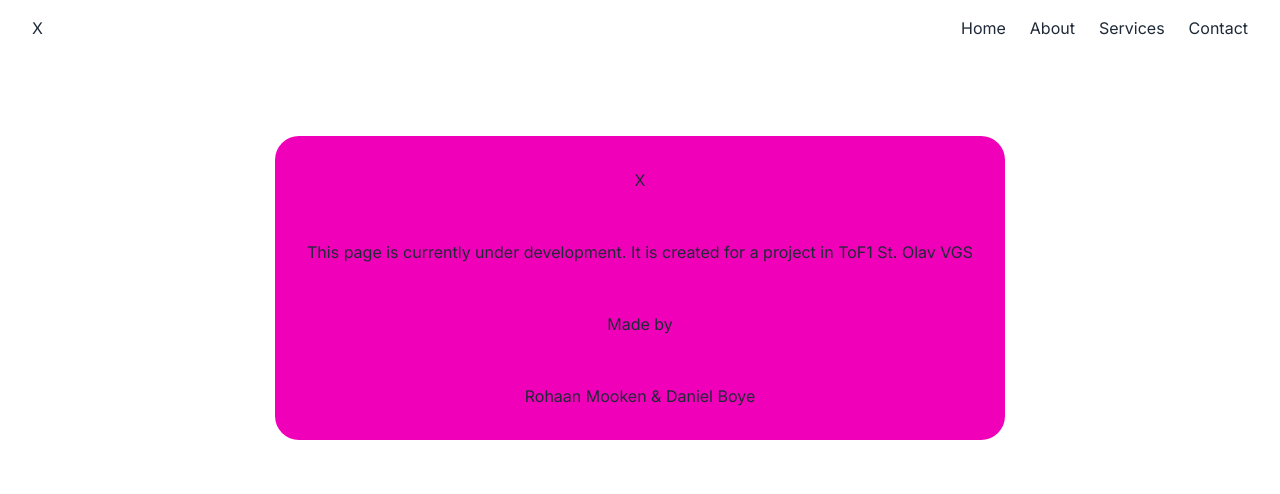
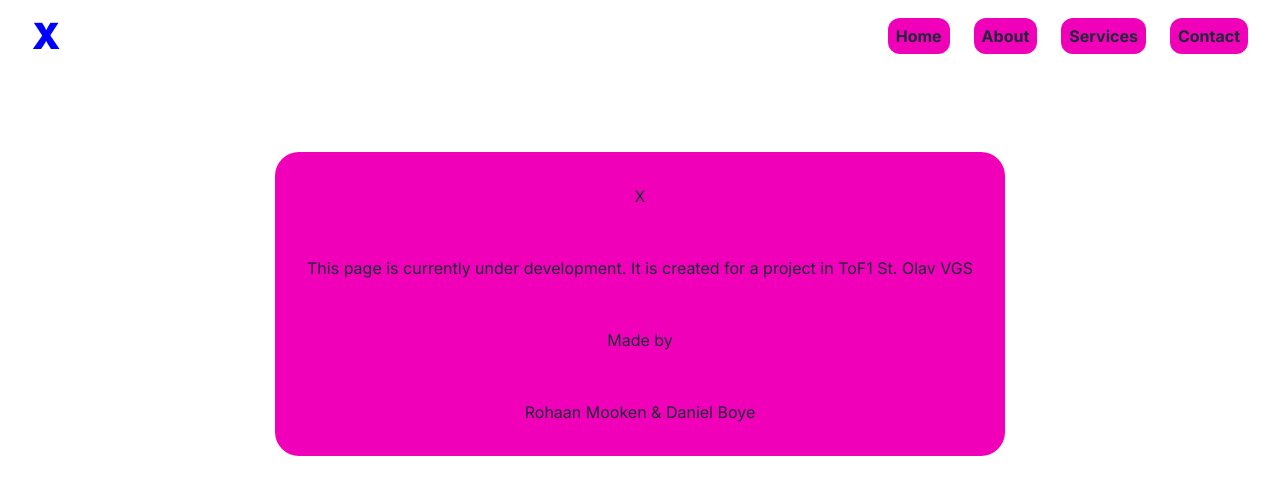
Before and after one commit to RohaanMooken/ToF1, a Next.js app: page / in a window 1280 px wide. Shown: the top 494 px of the page. Built offline with nearby package versions, Linux system fonts and the light colour scheme.

Commit message:
Some styling

```diff
--- a/src/app/page.js
+++ b/src/app/page.js
@@ -4,21 +4,21 @@ export default function Home() {
   return (
     <div>
       <header>
-        <div className="flex justify-between">
-          <a href="/" className="ml-8 mt-4">X</a>
+        <div className="flex flex-row items-center justify-between">
+          <a href="/" className="ml-8 mt-4 font-black text-4xl"><h1 className='text-primary'>X</h1></a>
           <nav>
             <ul className="flex space-x-6 mr-8 mt-4">
               <li>
-                <a href="">Home</a>
+                <a className='bg-secondary hover:text-primary p-2 rounded-xl font-bold' href="">Home</a>
               </li>
               <li>
-                <a href="">About</a>
+                <a className='bg-secondary hover:text-primary p-2 rounded-xl font-bold' href="">About</a>
               </li>
               <li>
-                <a href="">Services</a>
+                <a className='bg-secondary hover:text-primary p-2 rounded-xl font-bold' href="">Services</a>
               </li>
               <li>
-                <a href="">Contact</a>
+                <a className='bg-secondary hover:text-primary p-2 rounded-xl font-bold' href="">Contact</a>
               </li>
             </ul>
           </nav>
```
